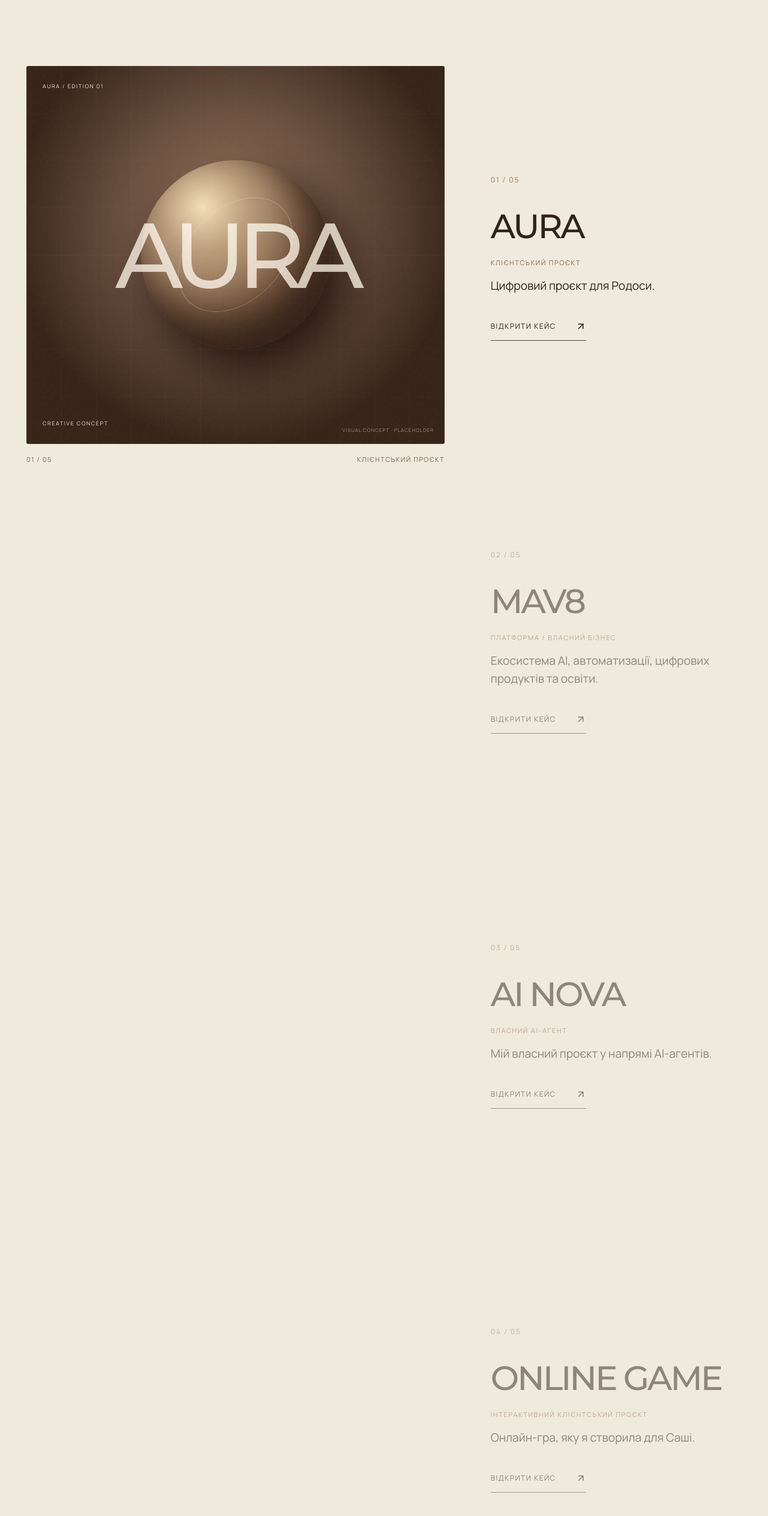
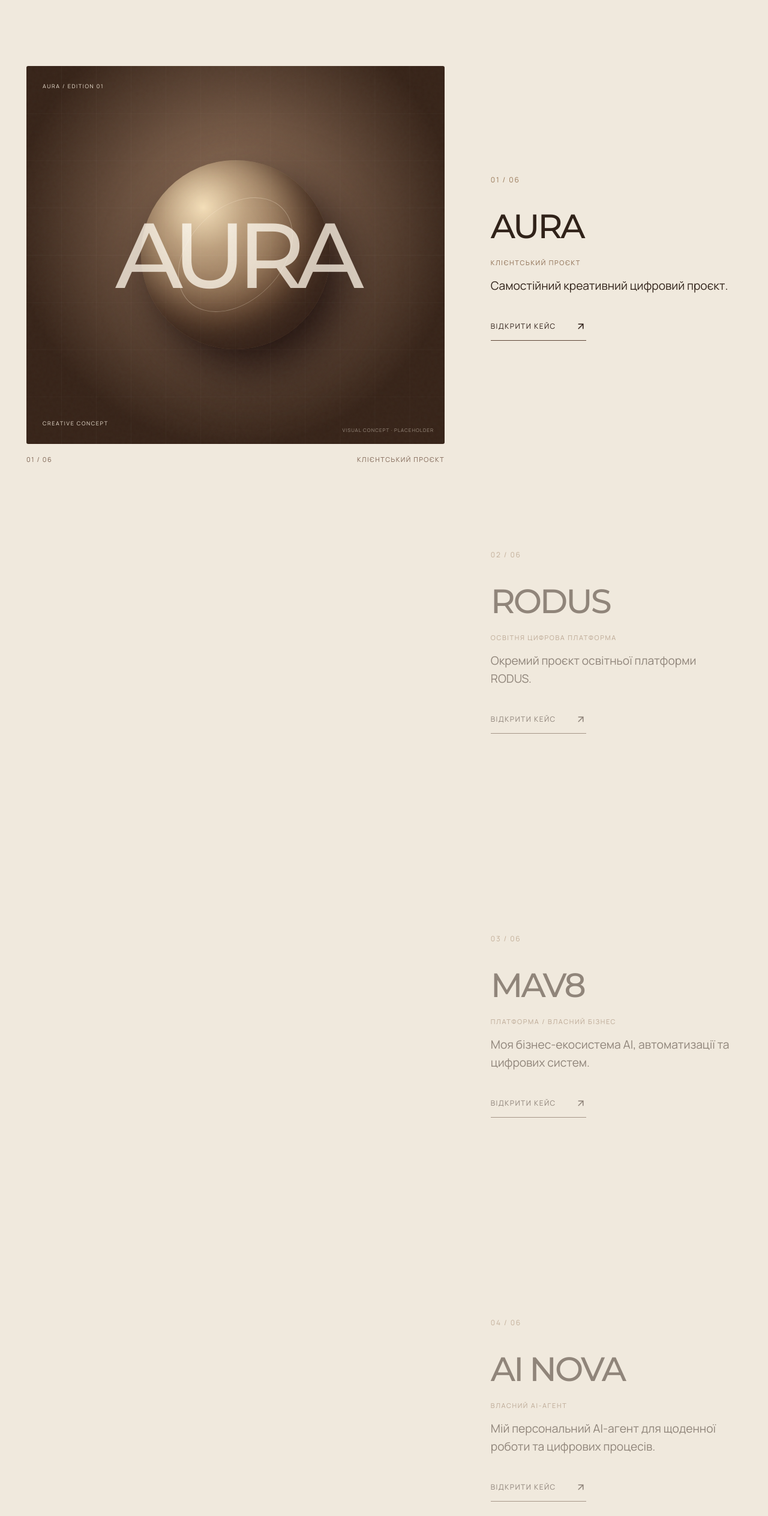
Before and after one commit to marinaravvv/marina-ravliuk-portfolio, a React (Vite) app: page /ua in a window 1280 px wide. Shown: the part 3459-5986 px from the top of the page at 60% size. Built offline with nearby package versions, Linux system fonts and the light colour scheme; a web font is replaced by a local one.

Commit message:
content: separate AURA and RODUS, add sixth project, refine AI NOVA and client game summaries

```diff
--- a/src/content.ts
+++ b/src/content.ts
@@ -142,7 +142,7 @@ export type Project = {
   summary: LocalizedText;
   detail: LocalizedText;
   tags: string[];
-  visual: 'aura' | 'mav8' | 'nova' | 'sasha' | 'natalia';
+  visual: 'aura' | 'rodus' | 'mav8' | 'nova' | 'sasha' | 'natalia';
   url?: string;
   inDevelopment?: boolean;
 };
@@ -151,35 +151,42 @@ export const projects: Project[] = [
   {
     id: 'aura', title: 'AURA', visual: 'aura',
     category: { ua: 'Клієнтський проєкт', en: 'Client project', it: 'Progetto cliente' },
-    summary: { ua: 'Цифровий проєкт для Родоси.', en: 'A digital project for Rodosi.', it: 'Un progetto digitale per Rodosi.' },
-    detail: { ua: 'AURA — один із моїх клієнтських проєктів, створений для Родоси. Детальний опис завдання, реалізації та результати буде додано після погодження матеріалів.', en: 'AURA is a client project created for Rodosi. Details of the brief, implementation and outcomes will be added once the materials are confirmed.', it: 'AURA è un progetto cliente realizzato per Rodosi. La descrizione del brief, della realizzazione e dei risultati verrà aggiunta dopo la conferma dei materiali.' },
+    summary: { ua: 'Самостійний креативний цифровий проєкт.', en: 'An independent creative digital project.', it: 'Un progetto digitale creativo indipendente.' },
+    detail: { ua: 'AURA — окремий цифровий проєкт. Деталі концепції, реалізації й візуальні матеріали з’являться після підготовки кейсу.', en: 'AURA is a standalone digital project. Its concept, implementation and visuals will be documented when the case study is ready.', it: 'AURA è un progetto digitale indipendente. Concept, realizzazione e immagini saranno aggiunti quando il case study sarà pronto.' },
     tags: ['Client project'],
+  },
+  {
+    id: 'rodus', title: 'RODUS', visual: 'rodus',
+    category: { ua: 'Освітня цифрова платформа', en: 'Digital education platform', it: 'Piattaforma educativa digitale' },
+    summary: { ua: 'Окремий проєкт освітньої платформи RODUS.', en: 'A separate digital education platform project.', it: 'Un progetto indipendente di piattaforma educativa digitale.' },
+    detail: { ua: 'RODUS — цифрова освітня платформа. Повний опис функціональності, моєї ролі й результати додамо після підготовки матеріалів проєкту.', en: 'RODUS is a digital education platform. Features, my role and results will be documented when the project materials are ready.', it: 'RODUS è una piattaforma educativa digitale. Funzionalità, il mio ruolo e risultati saranno documentati quando i materiali saranno pronti.' },
+    tags: ['Digital Platform', 'Product Design'],
   },
   {
     id: 'mav8', title: 'MAV8', visual: 'mav8',
     category: { ua: 'Платформа / власний бізнес', en: 'Platform / founder project', it: 'Piattaforma / progetto founder' },
-    summary: { ua: 'Екосистема AI, автоматизації, цифрових продуктів та освіти.', en: 'An ecosystem spanning AI, automation, digital products and education.', it: 'Un ecosistema tra AI, automazione, prodotti digitali e formazione.' },
+    summary: { ua: 'Моя бізнес-екосистема AI, автоматизації та цифрових систем.', en: 'My business ecosystem for AI, automation and digital systems.', it: 'Il mio ecosistema imprenditoriale dedicato ad AI, automazione e sistemi digitali.' },
     detail: { ua: 'MAV8 об’єднує три напрями: LEARN — навчання, BUILD / RESOURCES — практичні матеріали, SOLUTIONS — цифрові рішення для бізнесу. Я розвиваю архітектуру продуктів і платформи.', en: 'MAV8 brings together LEARN (education), BUILD / RESOURCES (practical assets), and SOLUTIONS (digital business solutions). I am developing the product and platform architecture.', it: 'MAV8 riunisce LEARN (formazione), BUILD / RESOURCES (risorse pratiche) e SOLUTIONS (soluzioni digitali per le aziende). Sto sviluppando l’architettura dei prodotti e della piattaforma.' },
     tags: ['AI', 'Digital Systems', 'Education'], url: 'https://mav8.site',
   },
   {
     id: 'ai-nova', title: 'AI NOVA', visual: 'nova',
     category: { ua: 'Власний AI-агент', en: 'Independent AI agent', it: 'Agente AI indipendente' },
-    summary: { ua: 'Мій власний проєкт у напрямі AI-агентів.', en: 'My independent AI agent project.', it: 'Il mio progetto personale nel campo degli agenti AI.' },
+    summary: { ua: 'Мій персональний AI-агент для щоденної роботи та цифрових процесів.', en: 'My personal AI agent supporting my everyday work and digital workflows.', it: 'Il mio agente AI personale a supporto del lavoro quotidiano e dei processi digitali.' },
     detail: { ua: 'AI NOVA — мій власний AI-агент. Архітектуру, можливості та демонстраційні матеріали додамо після підготовки кейсу.', en: 'AI NOVA is my personal AI agent project. Its architecture, features and demonstrations will be documented as the case study is prepared.', it: 'AI NOVA è il mio progetto personale di agente AI. Architettura, funzionalità e dimostrazioni saranno documentate nella scheda del progetto.' },
     tags: ['AI Agent'],
   },
   {
     id: 'sasha-game', title: 'ONLINE GAME', visual: 'sasha',
     category: { ua: 'Інтерактивний клієнтський проєкт', en: 'Interactive client project', it: 'Progetto interattivo cliente' },
-    summary: { ua: 'Онлайн-гра, яку я створила для Саші.', en: 'An online game I created for Sasha.', it: 'Un gioco online che ho creato per Sasha.' },
+    summary: { ua: 'Інтерактивна онлайн-гра, створена для сексологині Саші.', en: 'An interactive online game created for Sasha, a sexologist.', it: 'Un gioco online interattivo creato per Sasha, sessuologa.' },
     detail: { ua: 'Інтерактивний цифровий проєкт для Саші. Скриншоти, ігрову механіку та роль у розробці додамо після підготовки матеріалів.', en: 'An interactive digital project created for Sasha. Screenshots, game mechanics and the scope of my work will be added once the materials are ready.', it: 'Un progetto digitale interattivo creato per Sasha. Screenshot, meccaniche di gioco e il mio contributo saranno aggiunti quando i materiali saranno pronti.' },
     tags: ['Interactive', 'Game'],
   },
   {
     id: 'natalia-game', title: 'GAME IN PROGRESS', visual: 'natalia',
     category: { ua: 'Інтерактивний проєкт', en: 'Interactive project', it: 'Progetto interattivo' },
-    summary: { ua: 'Онлайн-гра для Наталії. Зараз у розробці.', en: 'An online game for Natalia. Currently in development.', it: 'Un gioco online per Natalia. Attualmente in sviluppo.' },
+    summary: { ua: 'Онлайн-гра для сімейної психологині. Зараз у розробці.', en: 'An online game for a family psychologist, currently in development.', it: 'Un gioco online per una psicologa familiare, in fase di sviluppo.' },
     detail: { ua: 'Нова онлайн-гра для Наталії перебуває у розробці. Опис, візуали та можливість перегляду з’являться після завершення відповідного етапу роботи.', en: 'A new online game for Natalia is in development. Details, visuals and a demo will be added when the relevant development stage is complete.', it: 'Un nuovo gioco online per Natalia è in fase di sviluppo. Dettagli, immagini e demo verranno aggiunti al termine della relativa fase di lavoro.' },
     tags: ['Interactive', 'Game'], inDevelopment: true,
   },
```
